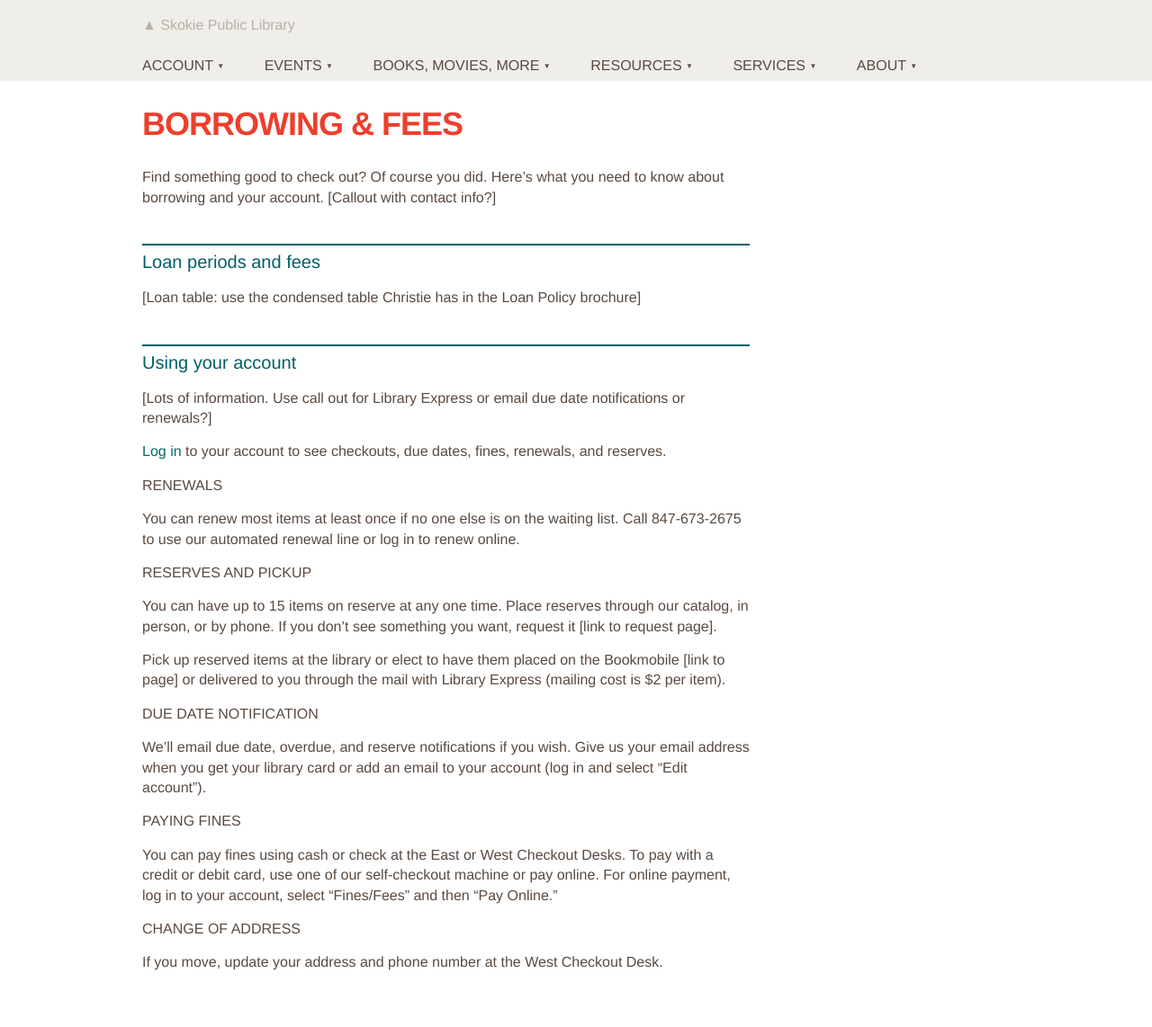
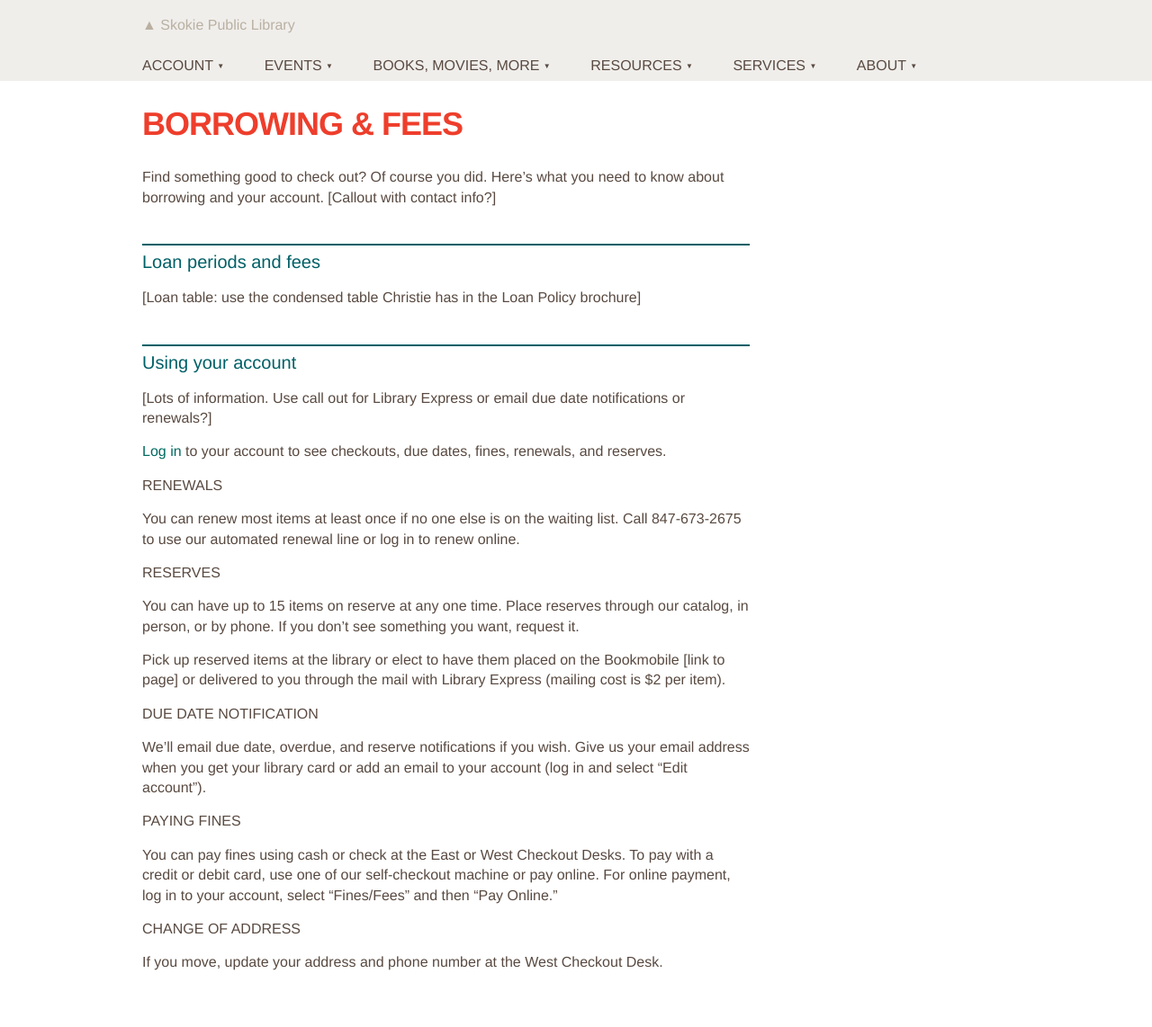
Before and after one commit to skokielibrary/spl-content, a Jekyll site: the page built from _content/eileen/about--borrowing-fees.markdown, in a window 1280 px wide. Shown: the whole page at 90% size. Built offline with Jekyll 4.4.1, drawn with Linux system fonts in a browser that asks for light colours.

Commit message:
Updated about--borrowing-fees.markdown

```diff
--- a/_content/eileen/about--borrowing-fees.markdown
+++ b/_content/eileen/about--borrowing-fees.markdown
@@ -18,8 +18,8 @@ Find something good to check out? Of course you did. Here's what you need to kno
 ###Renewals
 You can renew most items at least once if no one else is on the waiting list. Call 847-673-2675 to use our automated renewal line or log in to renew online.
 
-###Reserves and pickup
-You can have up to 15 items on reserve at any one time. Place reserves through our catalog, in person, or by phone. If you don't see something you want, request it [link to request page].
+###Reserves
+You can have up to 15 items on reserve at any one time. Place reserves through our catalog, in person, or by phone. If you don't see something you want, request it.
 
 Pick up reserved items at the library or elect to have them placed on the Bookmobile [link to page] or delivered to you through the mail with Library Express (mailing cost is $2 per item).
 
```
